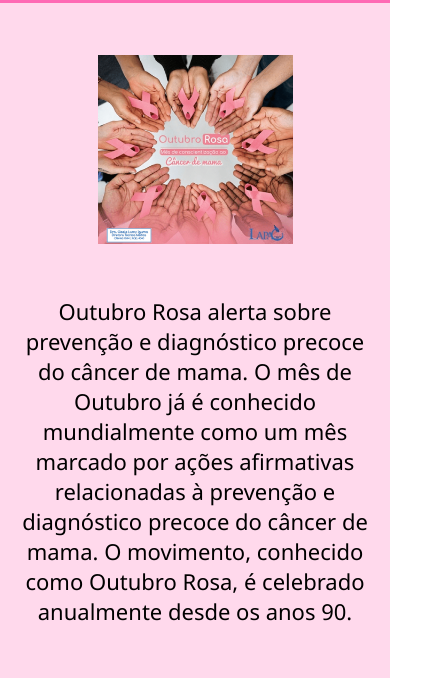
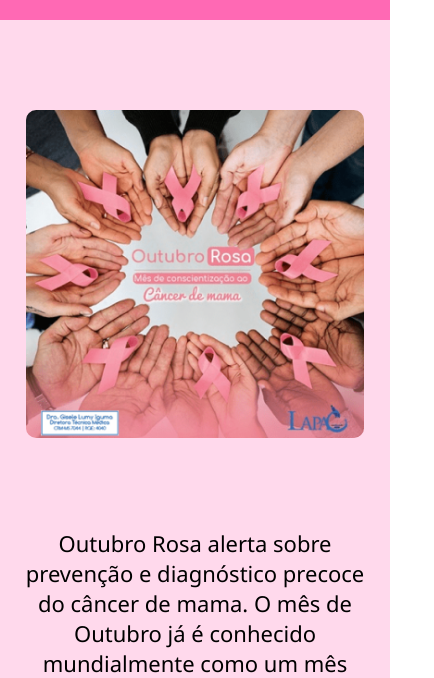
Before and after one commit to leonardoqs14/Outubro-Rosa, a plain HTML site: page index.html in a window 390 px wide. Shown: the part 166-844 px from the top of the page, 434 px wide, since content can reach past the window. Drawn offline with Linux system fonts and the light colour scheme.

Commit message:
Atualização do projeto para atender o modo responsivo

```diff
--- a/style.scss
+++ b/style.scss
@@ -113,9 +113,6 @@ footer {
             font-size: 22px;
             text-align: center;
         }
-        img{
-            width: 50%;
-        }
 
     }
     .sessaoCorrida {
@@ -129,6 +126,7 @@ footer {
     }
     .terceirasessao {
         height: 120vh;
+        width: 905;
         flex-direction: column;
     }
     footer{
```
Also changed, not shown: style.css, 1 other file.
